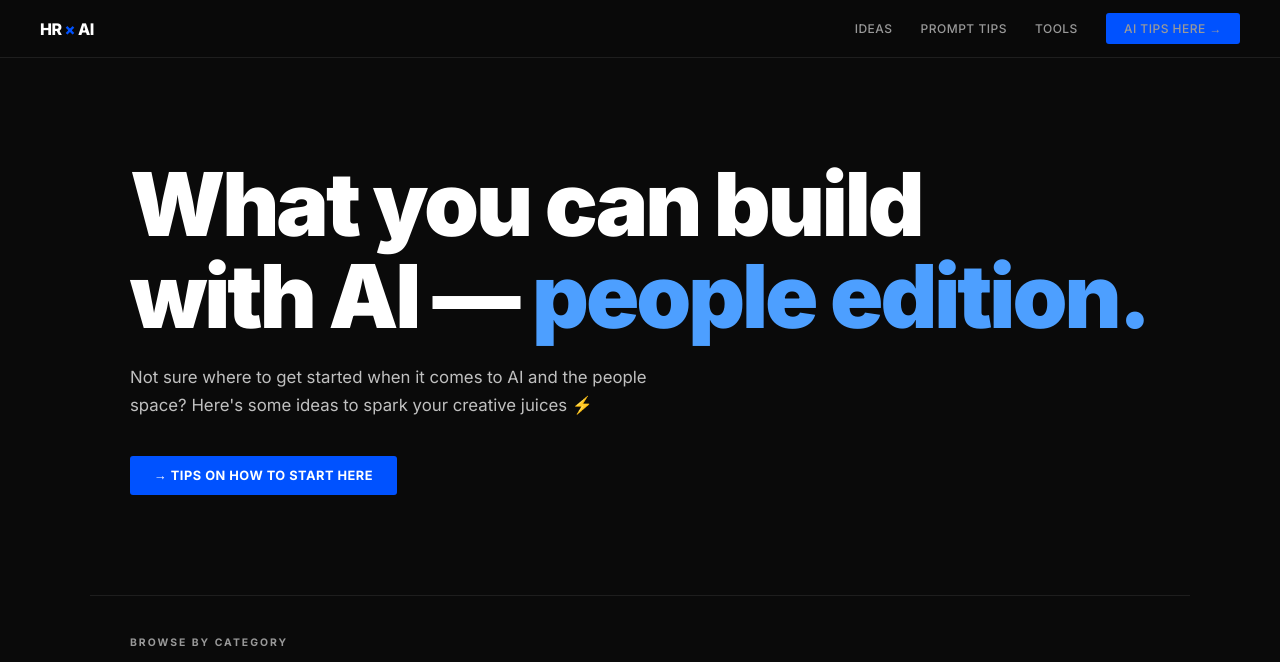
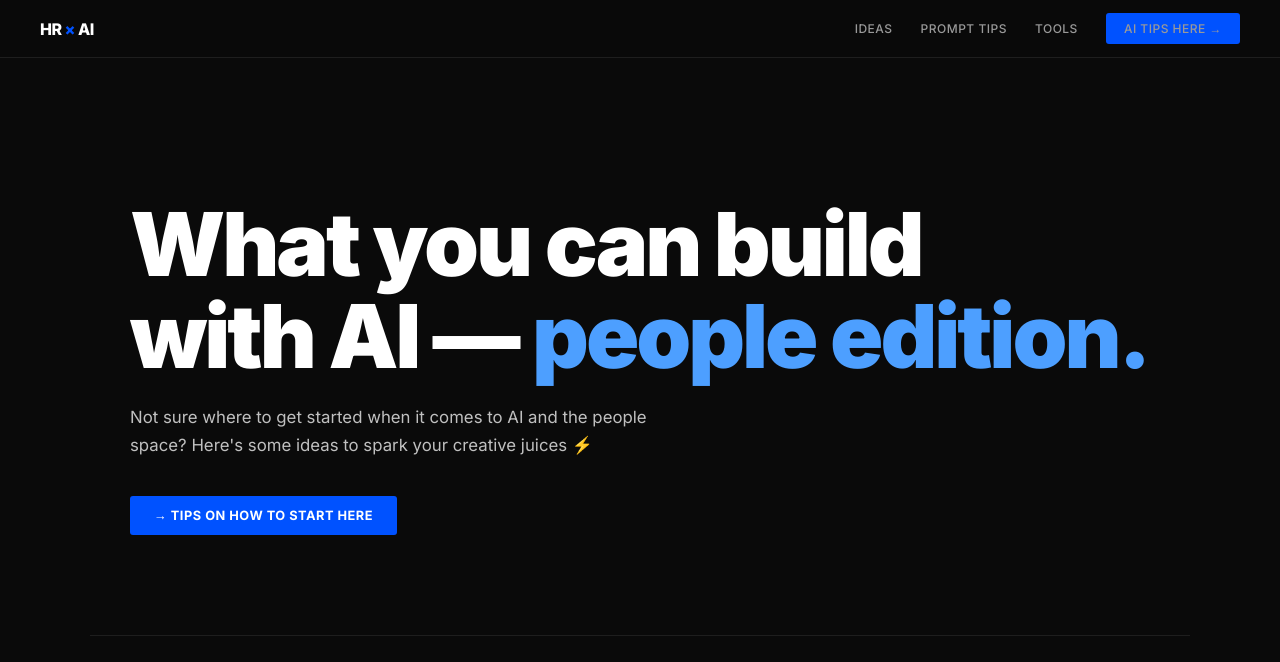
Before and after one commit to therealjmum/AI-for-HR, a plain HTML site: page index.html in a window 1280 px wide. Shown: the top 662 px of the page. Drawn offline with Linux system fonts and the light colour scheme.

Commit message:
Add files via upload

```diff
--- a/index.html
+++ b/index.html
@@ -53,7 +53,7 @@ nav{
 
 /* ─── HERO ─── */
 .hero{
-  max-width:1100px;margin:0 auto;padding:100px 40px 100px;
+  max-width:1100px;margin:0 auto;padding:140px 40px 100px;
   border-bottom:1px solid var(--border);
 }
 .hero h1{font-size:clamp(3rem,7vw,5.5rem);font-weight:900;letter-spacing:-3px;line-height:1.05;color:#fff;margin-bottom:20px}
```
